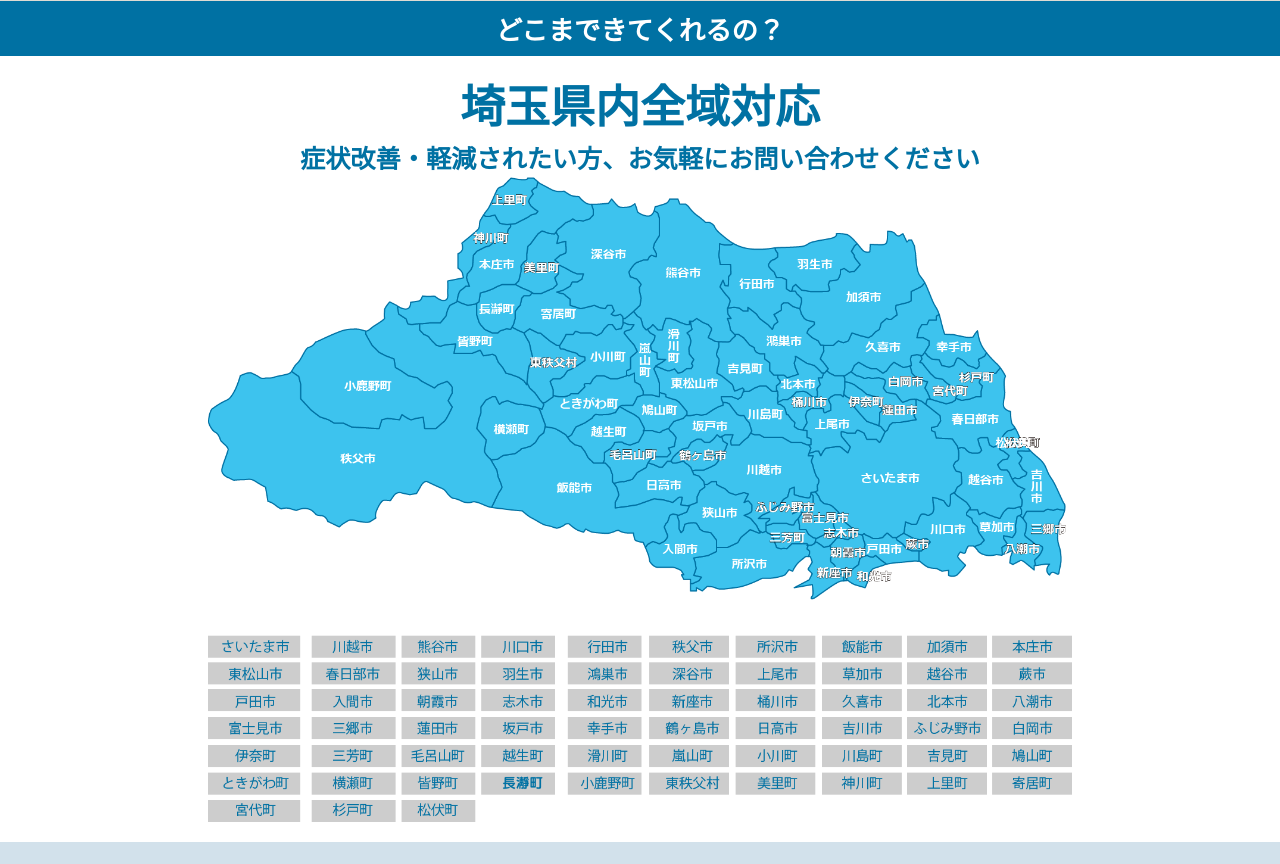
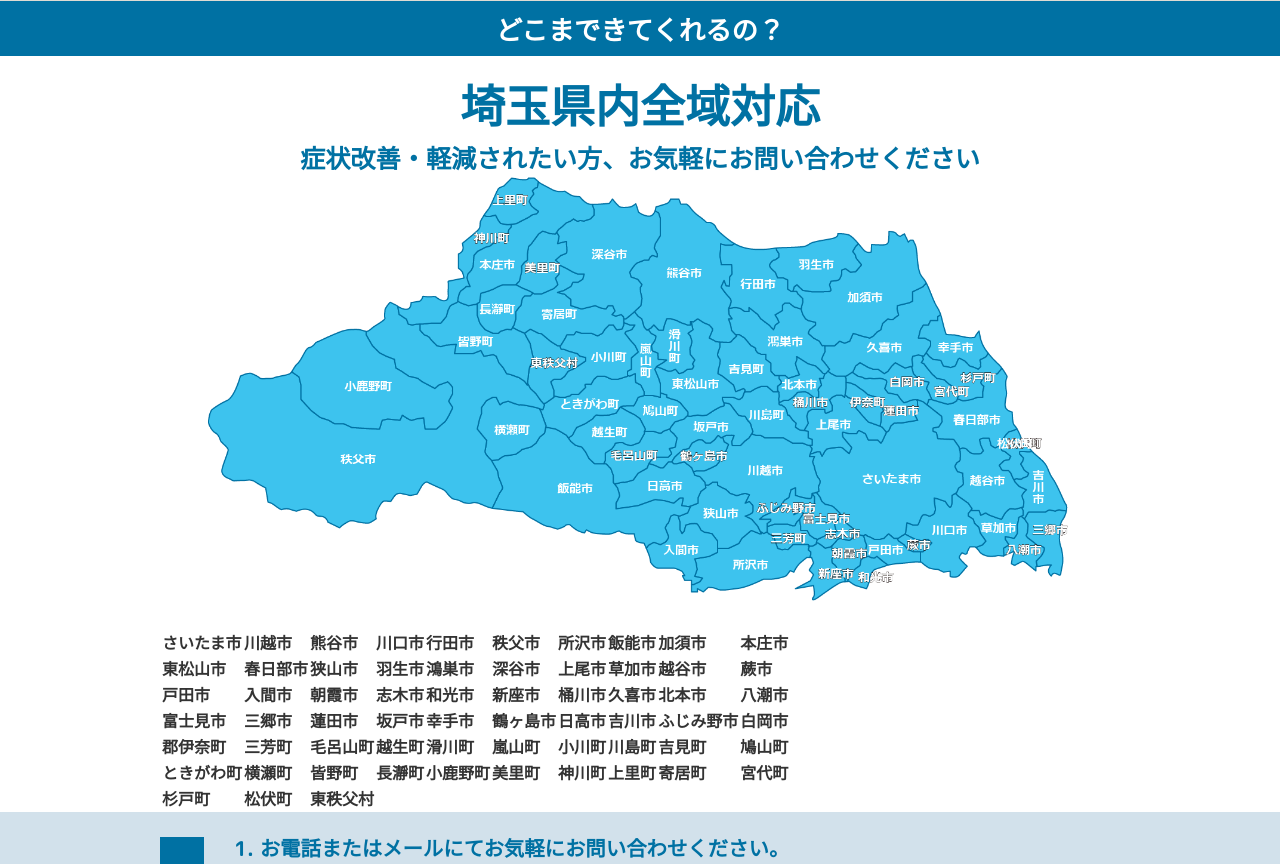
Before and after one commit to daiki-create/saitama, a PHP site: page / in a window 1280 px wide. Shown: the part 5636-6500 px from the top of the page. Run offline with PHP 8.4, Linux system fonts and the light colour scheme; data comes from the database, SQL or seed files in the repository; some web fonts are replaced.

Commit message:
納期前日修正

```diff
--- a/css/responsive.css
+++ b/css/responsive.css
@@ -21,7 +21,9 @@
     #header_right{
         margin-left: auto;
         margin-right: 0;
-        transform: translateX(0);
+        /* transform: translateX(0); */
+        margin-left: auto !important;
+        margin-right: 20px !important;
     }
 
     #news_parent > div{
@@ -294,6 +296,19 @@
         /* transform: translateY(-100px); */
         z-index: 0 !important;
     }
+    #worries_sp{
+        line-height: 2.2em;
+    }
+    #worries_sp .d_flex{
+        border-bottom: dotted #9a9a9a 2px;
+        width: auto;
+        display: inline-flex;
+    }
+    #worries_sp .worries_second_line span{
+        margin-left: 30px;
+        border-bottom: dotted #9a9a9a 2px;
+        width: auto;
+    }
 
     /* 動画 */
     #movie .d_flex{
@@ -379,6 +394,11 @@
     }
     #voice .voice_contents > .bc_white:nth-child(1) > div:nth-child(1) img{
         height: 35vw;
+    }
+
+    /* エリア */
+    #area table{
+        font-size: 1rem;
     }
 
     /* 流れ */
@@ -506,6 +526,11 @@
         width: 50px !important;
         height: 50px !important;
     }
+
+       /* エリア */
+       #area table{
+        font-size: 2px;
+    }
 }
 
 @media screen and (max-width:374px) {
--- a/css/style.css
+++ b/css/style.css
@@ -139,7 +139,7 @@ header #header_right #hamburger{
 /*========= ボタンのためのCSS ===============*/
 .openbtn1{
   position:relative;
-    z-index: 9999;/*ボタンを最前面に*/
+    z-index: 99999;/*ボタンを最前面に*/
   top:0;
   cursor: pointer;
     width: 80px;
--- a/index.html
+++ b/index.html
@@ -230,7 +230,7 @@
                     </div>
                 </div>
                 <div class="mw_960">
-                    <div class="fs_38 fs_18_sp ws_nowrap">
+                    <div class="fs_38 fs_18_sp ws_nowrap hidden_640">
                         <div class="d_flex">
                             <div><img src="img/check.png" alt=""></div>
                             <div>
@@ -261,6 +261,42 @@
                                 <p>病院を退院して、これからどうしていいか<br class="visible_sp">わからない</p>
                             </div>
                         </div>
+                    </div>
+
+                    <div id="worries_sp" class="fs_38 fs_18_sp ws_nowrap visible_640">
+                        <div class="d_flex">
+                            <div><img src="img/check.png" alt=""></div>
+                            <div>
+                                <span>もっと、リハビリをしたい</span>
+                            </div>
+                        </div>
+                        <div class="d_flex">
+                            <div><img src="img/check.png" alt=""></div>
+                            <div>
+                                <span>保険が使えないリハビリは高額で</span>
+                            </div>
+                        </div>
+                        <div class="worries_second_line"><span>受けられない</span></div>
+                        <div class="d_flex">
+                            <div><img src="img/check.png" alt=""></div>
+                            <div>
+                                <span>介護保険の都合で週2回しかリハビリが</span>
+                            </div>
+                        </div>
+                        <div class="worries_second_line"><span>受けられない</span></div>
+                        <div class="d_flex">
+                            <div><img src="img/check.png" alt=""></div>
+                            <div>
+                                <span>1人でできる事が少なくなってきている</span>
+                            </div>
+                        </div>
+                        <div class="d_flex">
+                            <div><img src="img/check.png" alt=""></div>
+                            <div>
+                                <span>病院を退院して、これからどうしていいか</span>
+                            </div>
+                        </div>
+                        <div class="worries_second_line"><span>わからない</span></div>
                     </div>
                 </div>
                 <div id="nayami_sp" class="visible_640"></div>
@@ -424,6 +460,93 @@
                     <p class="fs_75 fs_40_sp color_blue">埼玉県内全域対応</p>
                     <p class="fs_42 fs_21_sp color_blue">症状改善・軽減されたい方、<br class="visible_640">お気軽にお問い合わせください</p>
                     <div><img src="img/area.png" alt=""></div>
+
+<table class="fs_18 noto_sans_jp_700">
+	<tr>
+		<td>さいたま市</td>
+		<td>川越市</td>
+		<td>熊谷市</td>
+		<td>川口市</td>
+		<td>行田市</td>
+		<td>秩父市</td>
+		<td>所沢市</td>
+		<td>飯能市</td>
+		<td>加須市</td>
+		<td>本庄市</td>
+	</tr>
+	<tr>
+		<td>東松山市</td>
+		<td>春日部市</td>
+		<td>狭山市</td>
+		<td>羽生市</td>
+		<td>鴻巣市</td>
+		<td>深谷市</td>
+		<td>上尾市</td>
+		<td>草加市</td>
+		<td>越谷市</td>
+		<td>蕨市</td>
+	</tr>
+	<tr>
+		<td>戸田市</td>
+		<td>入間市</td>
+		<td>朝霞市</td>
+		<td>志木市</td>
+		<td>和光市</td>
+		<td>新座市</td>
+		<td>桶川市</td>
+		<td>久喜市</td>
+		<td>北本市</td>
+		<td>八潮市</td>
+	</tr>
+	<tr>
+		<td>富士見市</td>
+		<td>三郷市</td>
+		<td>蓮田市</td>
+		<td>坂戸市</td>
+		<td>幸手市</td>
+		<td>鶴ヶ島市</td>
+		<td>日高市</td>
+		<td>吉川市</td>
+		<td>ふじみ野市</td>
+		<td>白岡市</td>
+	</tr>
+	<tr>
+		<td>郡伊奈町</td>
+		<td>三芳町</td>
+		<td>毛呂山町</td>
+		<td>越生町</td>
+		<td>滑川町</td>
+		<td>嵐山町</td>
+		<td>小川町</td>
+		<td>川島町</td>
+		<td>吉見町</td>
+		<td>鳩山町</td>
+	</tr>
+	<tr>
+		<td>ときがわ町</td>
+		<td>横瀬町</td>
+		<td>皆野町</td>
+		<td>長瀞町</td>
+		<td>小鹿野町</td>
+		<td>美里町</td>
+		<td>神川町</td>
+		<td>上里町</td>
+		<td>寄居町</td>
+		<td>宮代町</td>
+	</tr>
+	<tr>
+		<td>杉戸町</td>
+		<td>松伏町</td>
+		<td>東秩父村</td>
+		<td></td>
+		<td></td>
+		<td></td>
+		<td></td>
+		<td></td>
+		<td></td>
+		<td></td>
+	</tr>
+</table>
                 </div>
             </div>
 
```
Also changed, not shown: img/area.png.
